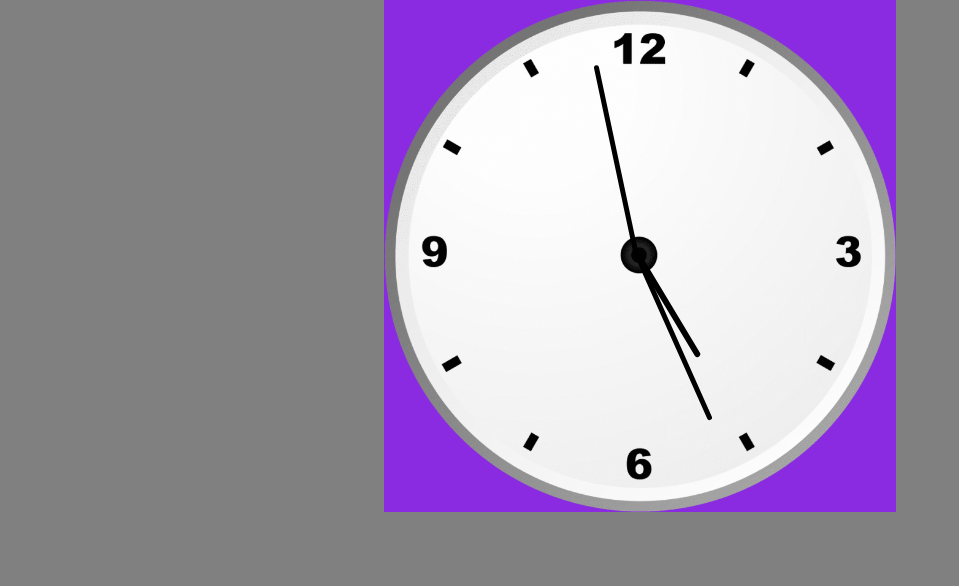
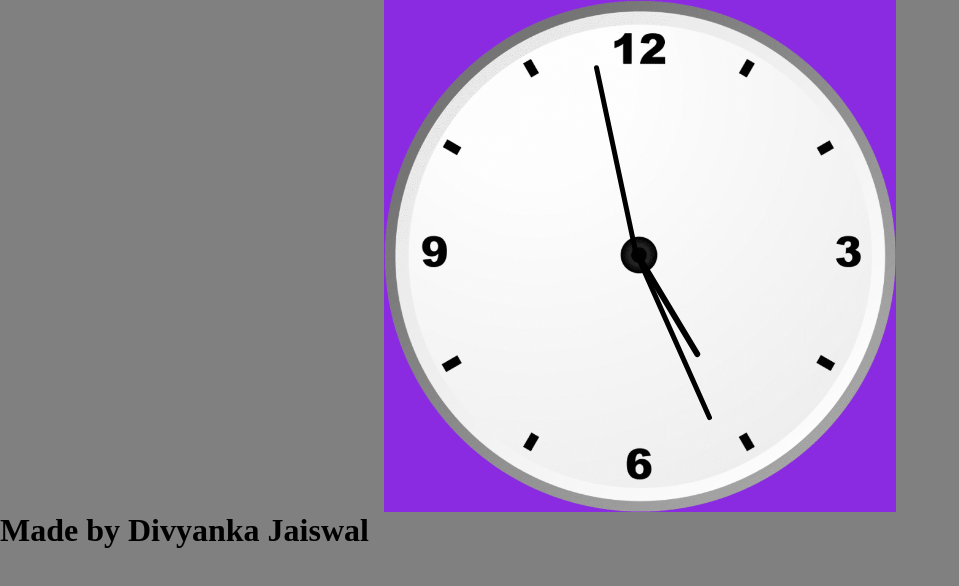
Before and after one commit to DIVYaka27/clock, a plain HTML site: page index.html in a window 1280 px wide. Shown: the whole page, without its empty margins (0-959 px from the left). Drawn offline with Linux system fonts and the light colour scheme.

Commit message:
Update index.html

```diff
--- a/index.html
+++ b/index.html
@@ -21,4 +21,7 @@
     </div>
     <script src="idex.js"></script>
 </body>
+ <footer>
+    <h1>Made by Divyanka Jaiswal</h1>
+</footer>
 </html>
```
